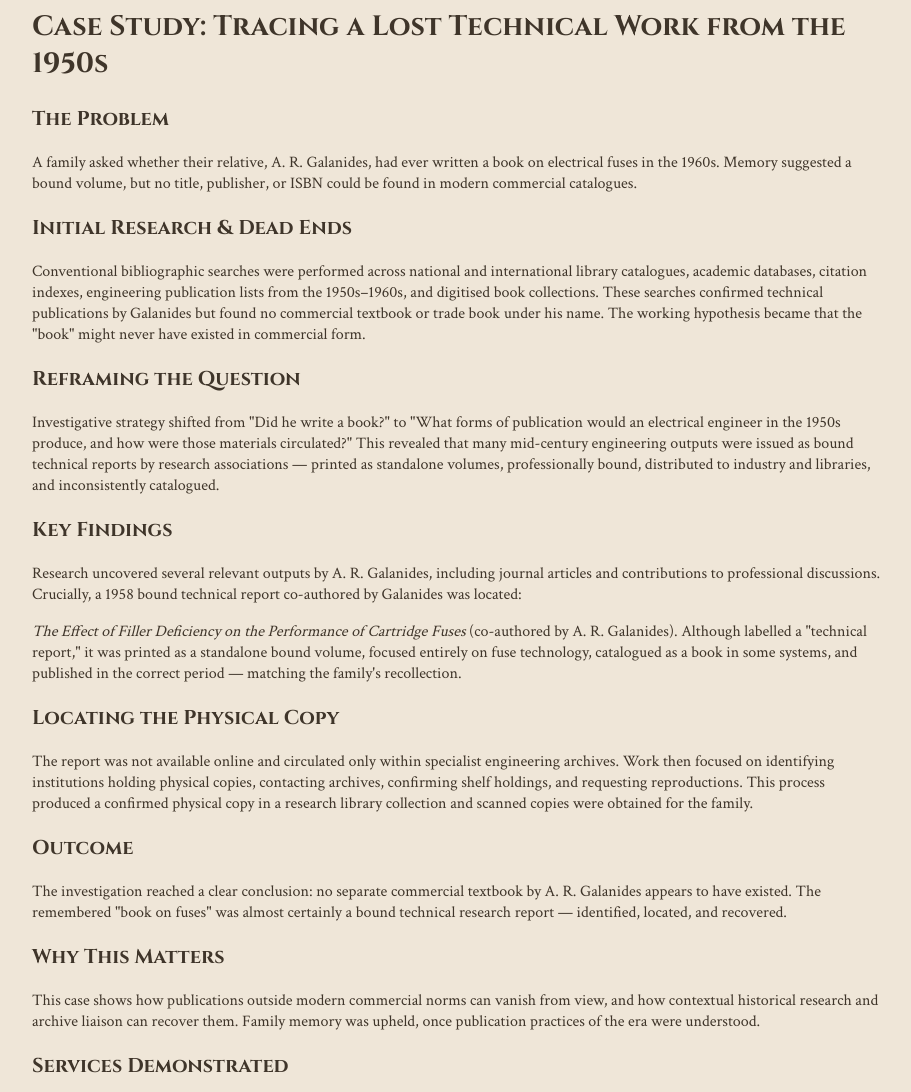
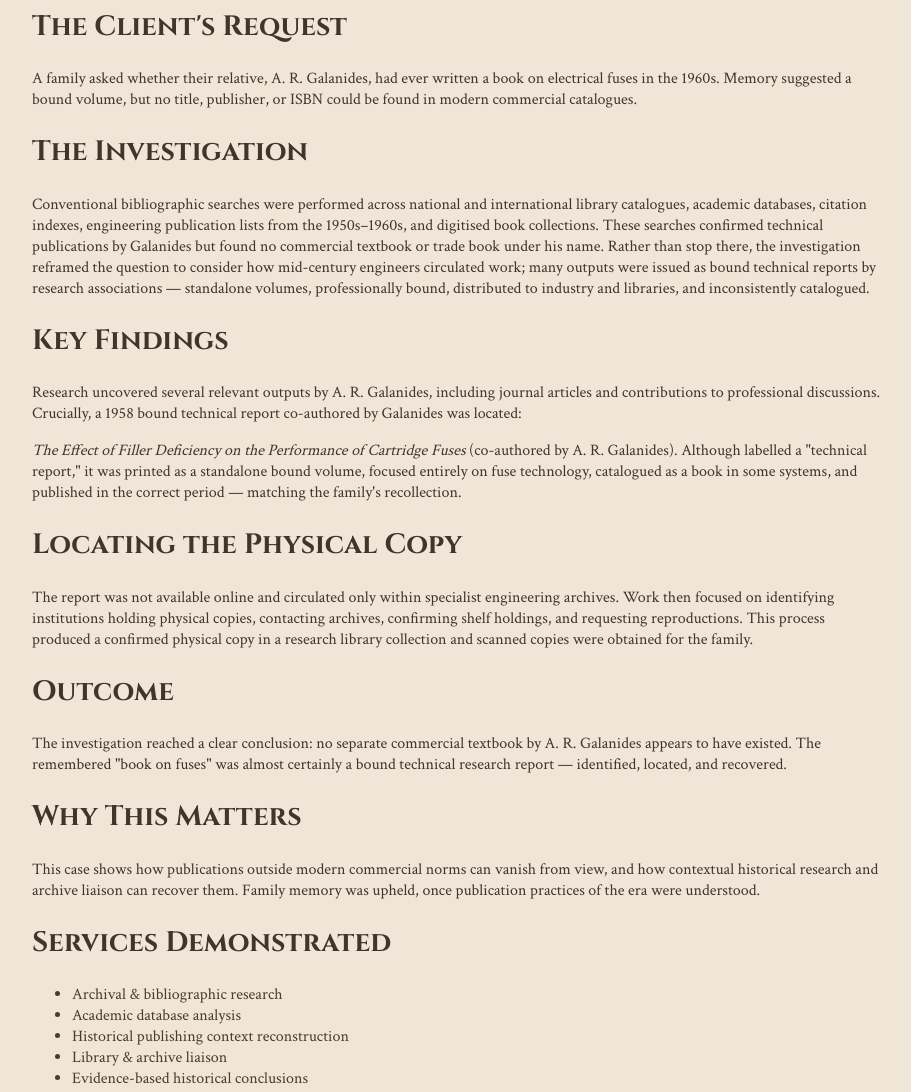
Before and after one commit to kenwayrogers/kenway-rogers-site, a website: page case2/index.html in a window 1280 px wide. Shown: the part 840-1932 px from the top of the page, without its empty margins (182-1093 px from the left). Drawn offline with Linux system fonts and the light colour scheme.

Commit message:
Match Galanides case layout to Machiavelli: use h2 sections, hero image consistency, remove inline image

```diff
--- a/case2/index.html
+++ b/case2/index.html
@@ -50,33 +50,36 @@
   </header>
   <main class="container">
     <article class="case-study">
-      <h2>Case Study: Tracing a Lost Technical Work from the 1950s</h2>
 
-      <h3>The Problem</h3>
+      <h2>The Client's Request</h2>
+
       <p>A family asked whether their relative, A. R. Galanides, had ever written a book on electrical fuses in the 1960s. Memory suggested a bound volume, but no title, publisher, or ISBN could be found in modern commercial catalogues.</p>
 
-      <h3>Initial Research &amp; Dead Ends</h3>
-      <p>Conventional bibliographic searches were performed across national and international library catalogues, academic databases, citation indexes, engineering publication lists from the 1950s–1960s, and digitised book collections. These searches confirmed technical publications by Galanides but found no commercial textbook or trade book under his name. The working hypothesis became that the "book" might never have existed in commercial form.</p>
+      <h2>The Investigation</h2>
 
-      <h3>Reframing the Question</h3>
-      <p>Investigative strategy shifted from "Did he write a book?" to "What forms of publication would an electrical engineer in the 1950s produce, and how were those materials circulated?" This revealed that many mid-century engineering outputs were issued as bound technical reports by research associations — printed as standalone volumes, professionally bound, distributed to industry and libraries, and inconsistently catalogued.</p>
+      <p>Conventional bibliographic searches were performed across national and international library catalogues, academic databases, citation indexes, engineering publication lists from the 1950s–1960s, and digitised book collections. These searches confirmed technical publications by Galanides but found no commercial textbook or trade book under his name. Rather than stop there, the investigation reframed the question to consider how mid-century engineers circulated work; many outputs were issued as bound technical reports by research associations — standalone volumes, professionally bound, distributed to industry and libraries, and inconsistently catalogued.</p>
 
-      <h3>Key Findings</h3>
+      <h2>Key Findings</h2>
+
       <p>Research uncovered several relevant outputs by A. R. Galanides, including journal articles and contributions to professional discussions. Crucially, a 1958 bound technical report co-authored by Galanides was located:</p>
       <p><em>The Effect of Filler Deficiency on the Performance of Cartridge Fuses</em> (co-authored by A. R. Galanides). Although labelled a "technical report," it was printed as a standalone bound volume, focused entirely on fuse technology, catalogued as a book in some systems, and published in the correct period — matching the family's recollection.</p>
 
 
 
-      <h3>Locating the Physical Copy</h3>
+      <h2>Locating the Physical Copy</h2>
+
       <p>The report was not available online and circulated only within specialist engineering archives. Work then focused on identifying institutions holding physical copies, contacting archives, confirming shelf holdings, and requesting reproductions. This process produced a confirmed physical copy in a research library collection and scanned copies were obtained for the family.</p>
 
-      <h3>Outcome</h3>
+      <h2>Outcome</h2>
+
       <p>The investigation reached a clear conclusion: no separate commercial textbook by A. R. Galanides appears to have existed. The remembered "book on fuses" was almost certainly a bound technical research report — identified, located, and recovered.</p>
 
-      <h3>Why This Matters</h3>
+      <h2>Why This Matters</h2>
+
       <p>This case shows how publications outside modern commercial norms can vanish from view, and how contextual historical research and archive liaison can recover them. Family memory was upheld, once publication practices of the era were understood.</p>
 
-      <h3>Services Demonstrated</h3>
+      <h2>Services Demonstrated</h2>
+
       <ul>
         <li>Archival &amp; bibliographic research</li>
         <li>Academic database analysis</li>
```
Also changed, not shown: src/pages/case2/index.html (+11 -20 lines).
